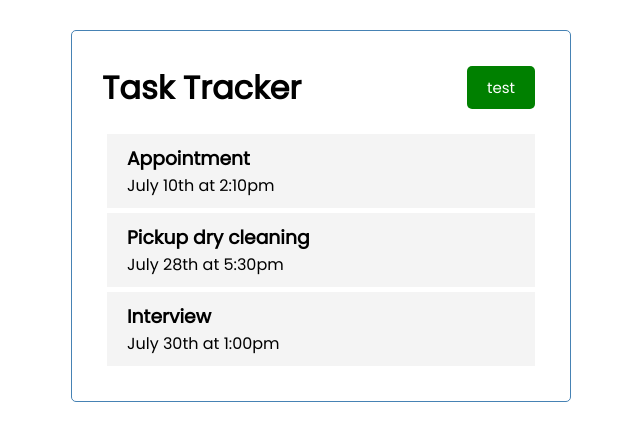
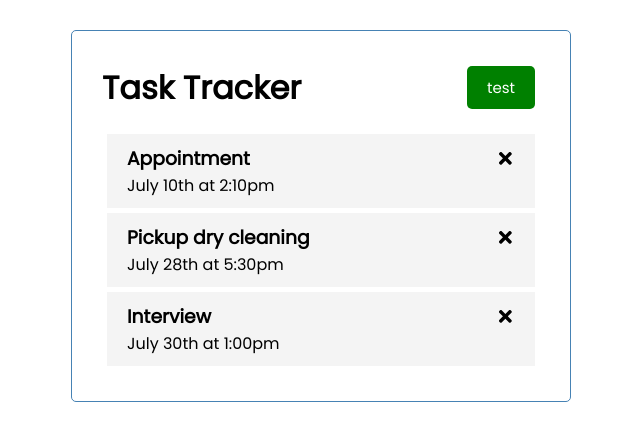
Before and after one commit to chowpow/react-app, a React (Create React App) app: page / in a window 1280 px wide. Shown: the top 440 px of the page, without its empty margins (319-959 px from the left). Built offline with nearby package versions, Linux system fonts and the light colour scheme.

Commit message:
Added delete functionality for tasks

```diff
--- a/package.json
+++ b/package.json
@@ -8,6 +8,7 @@
     "@testing-library/user-event": "^12.1.10",
     "react": "^17.0.2",
     "react-dom": "^17.0.2",
+    "react-icons": "^4.2.0",
     "react-scripts": "4.0.3",
     "web-vitals": "^1.0.1"
   },
--- a/src/App.js
+++ b/src/App.js
@@ -24,10 +24,15 @@ const App = () => {
     },
 ])
 
+const deleteTask = (id) => {
+  // console.log("delete", id)
+  setTasks(tasks.filter(task => task.id !== id))
+}
+
   return (
     <div className="container">
       <Header />
-      <Tasks listOfTasks={tasks}/>
+      <Tasks listOfTasks={tasks} onDelete = {deleteTask}/>
     </div>
   );
 }
--- a/src/components/Task.js
+++ b/src/components/Task.js
@@ -1,8 +1,11 @@
+import {FaTimes} from "react-icons/fa"
 
-const Task = ({singleTask}) => {
+const Task = ({singleTask, onDelete}) => {
     return (
         <div className = "task">
-            <h3>{singleTask.text}</h3>
+            <h3>{singleTask.text} <FaTimes style = {{color: "black",
+            cursor: "pointer"}}
+            onClick = {() => onDelete(singleTask.id)}/></h3>
             <p>{singleTask.day}</p>
         </div>
     )
--- a/src/components/Tasks.js
+++ b/src/components/Tasks.js
@@ -1,10 +1,11 @@
 import Task from "./Task"
 
-const Tasks = ({listOfTasks}) => {
+const Tasks = ({listOfTasks, onDelete}) => {
     return (
         <>
            {listOfTasks.map(task => (
-           <Task key={task.id} singleTask ={task}/> ))}
+           <Task key={task.id} singleTask ={task}
+           onDelete = {onDelete}/> ))}
         </>
     )
 }
```
Also changed, not shown: 1 other file (tests, documents, lock files or other folders).
